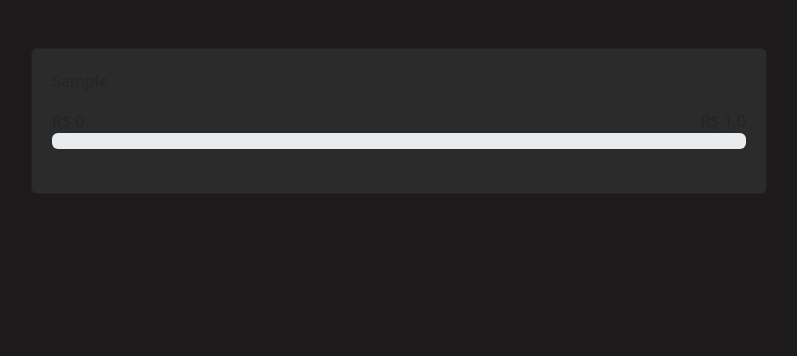
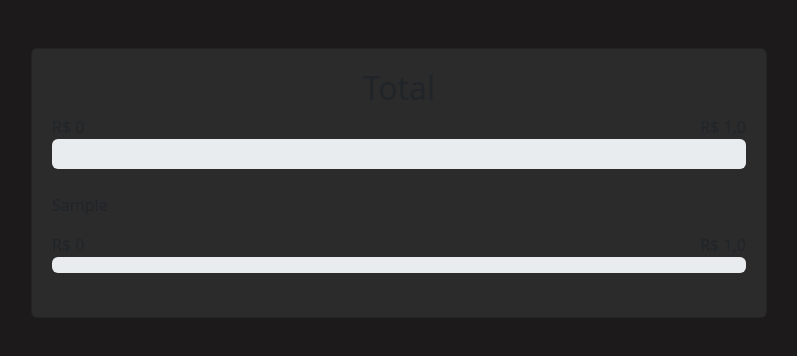
Before and after one commit to Rodrigo-Monteiro-Lima/PSW_FINAN.CE, a Django app: page /planejamento/ver_planejamento/ in a window 1280 px wide. Shown: the part 56-412 px from the top of the page, without its empty margins (241-1038 px from the left). Run offline with Django 4.2, Linux system fonts and the light colour scheme; tables that the repository leaves empty hold one stand-in row (values such as "Sample post").

Commit message:
feat: total spent

```diff
--- a/planejamento/templates/ver_planejamento.html
+++ b/planejamento/templates/ver_planejamento.html
@@ -18,6 +18,16 @@
             </div>
             <div class="col-md">
                <div class="card">
+                    <div class="text-center">
+                        <h2>Total</h2>
+                    </div>
+                    <div>
+                        <span style="float: left !important;">R$ {{total_spent}}</span>
+                        <span style="float: right !important;">R$ {{total_planned}}</span>
+                    </div>
+                    <div class="progress mb-4" style="height: 30px;">
+                        <div class="progress-bar progress-bar-striped bg-danger" role="progressbar" style="width: {{percentage_spent}}%" aria-valuenow="50" aria-valuemin="0" aria-valuemax="100"></div>
+                    </div>
                     {% for category in categories %}
                         <p>{{category}}</p>
                         <div>
--- a/planejamento/views.py
+++ b/planejamento/views.py
@@ -2,6 +2,7 @@
 from perfil.models import Category
 from django.http import JsonResponse
 from django.views.decorators.csrf import csrf_exempt
+from perfil.utils import sum_total_value
 import json
 
 
@@ -17,7 +18,21 @@
 
 def show_planning(request):
     categories = Category.objects.all()
-    return render(request, "ver_planejamento.html", {"categories": categories})
+    total_spent = 0
+    for category in categories:
+        total_spent += category.total_spent()
+    total_planned = sum_total_value(categories, "planning_value")
+    percentage_spent = int((total_spent * 100) / total_planned)
+    return render(
+        request,
+        "ver_planejamento.html",
+        {
+            "categories": categories,
+            "total_spent": total_spent,
+            "total_planned": total_planned,
+            "percentage_spent": percentage_spent,
+        },
+    )
 
 
 def define_planning(request):
```
